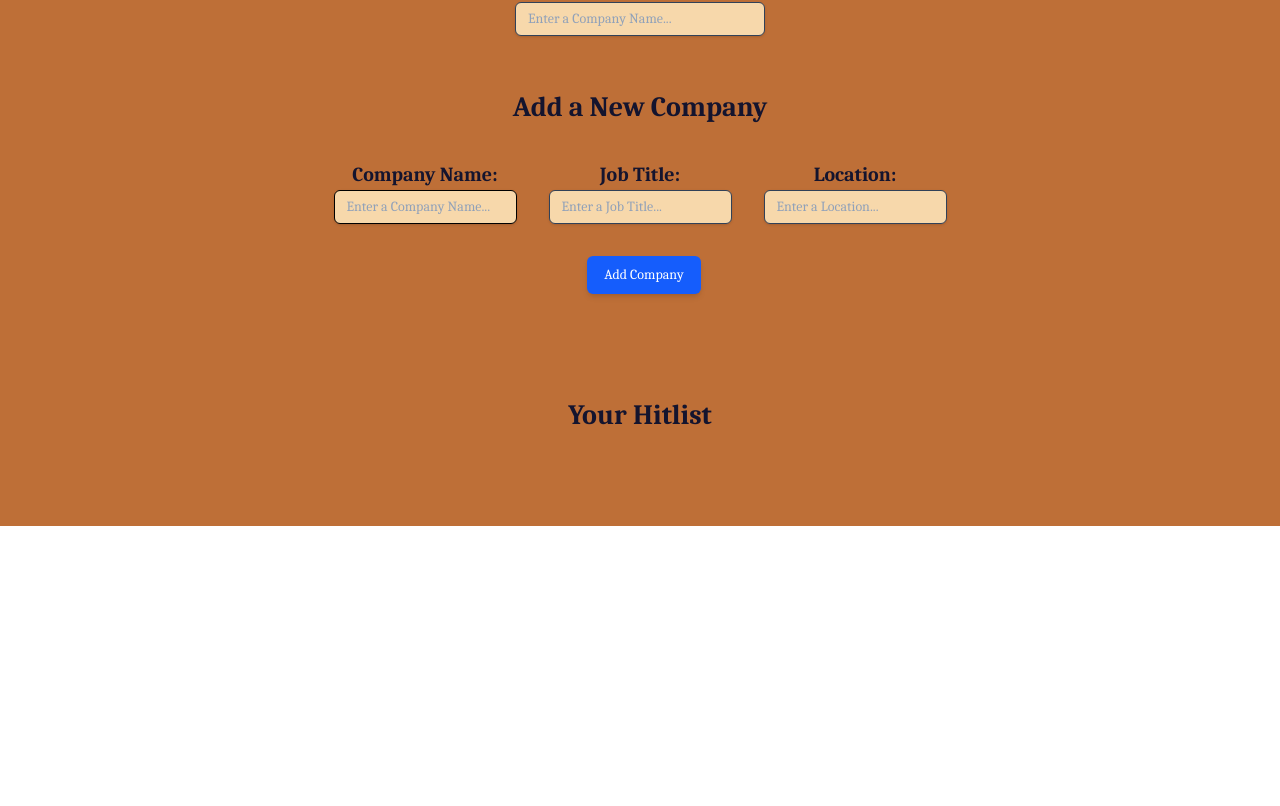
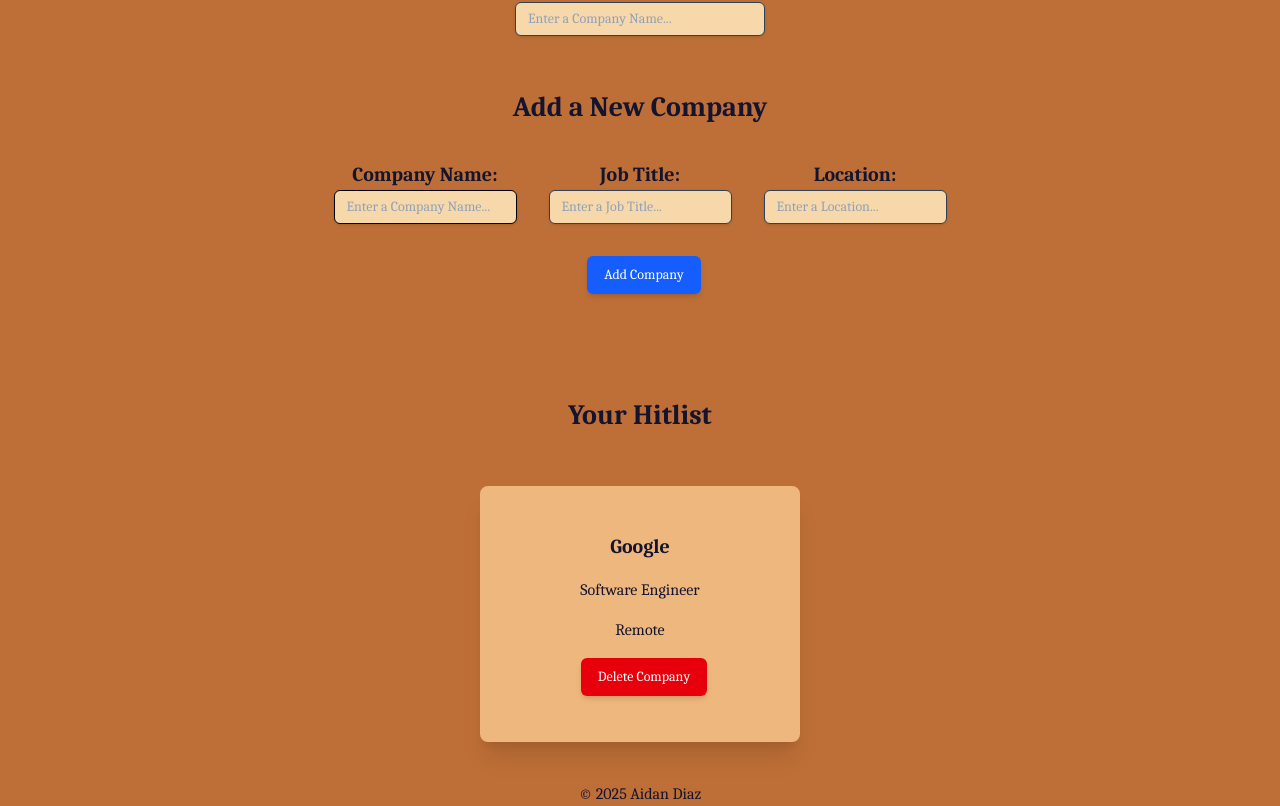
Before and after one commit to aidan-diaz/CareerClutch, a React (Vite) app: page / in a window 1280 px wide. Shown: the part 306-1112 px from the top of the page. Before the commit the page ends 832 px from the top, so only its background shows below. Built offline with nearby package versions, Linux system fonts and the light colour scheme; data requests are answered from the project's data file.

Commit message:
added Footer component

```diff
--- a/db.json
+++ b/db.json
@@ -1,3 +1,10 @@
 {
-  "companies": []
+  "companies": [
+    {
+      "id": "0879",
+      "companyName": "Google",
+      "jobTitle": "Software Engineer",
+      "location": "Remote"
+    }
+  ]
 }
--- a/src/App.jsx
+++ b/src/App.jsx
@@ -5,6 +5,7 @@ import SearchFilter from './components/SearchFilter'
 import CompanyForm from './components/CompanyForm'
 import Company from "./components/Company"
 import companyService from './services/companies'
+import Footer from './components/Footer'
 
 function App() {
   const [companies, setCompanies] = useState([])
@@ -99,7 +100,7 @@ function App() {
       />
       <h2 className="text-center mb-[50px] caladea-bold text-[28px] text-names">Your Hitlist</h2>
       <ul
-        className="flex flex-wrap justify-center items-center gap-x-4 gap-y-16 pb-[40px]"
+        className="flex flex-wrap justify-center items-center gap-x-4 gap-y-16 pb-[40px] min-h-[105px]"
       >
       {
         companyFilter ?
@@ -130,6 +131,7 @@ function App() {
           )
         }
       </ul>
+      <Footer />
     </div>
   )
 }
--- /dev/null
+++ b/src/components/Footer.jsx
@@ -0,0 +1,9 @@
+const Footer = () => {
+    return (
+        <footer className="text-center caladea-regular text-[16px] text-names">
+            <h5>&copy; 2025 Aidan Diaz</h5>
+        </footer>
+    )
+}
+
+export default Footer
```
